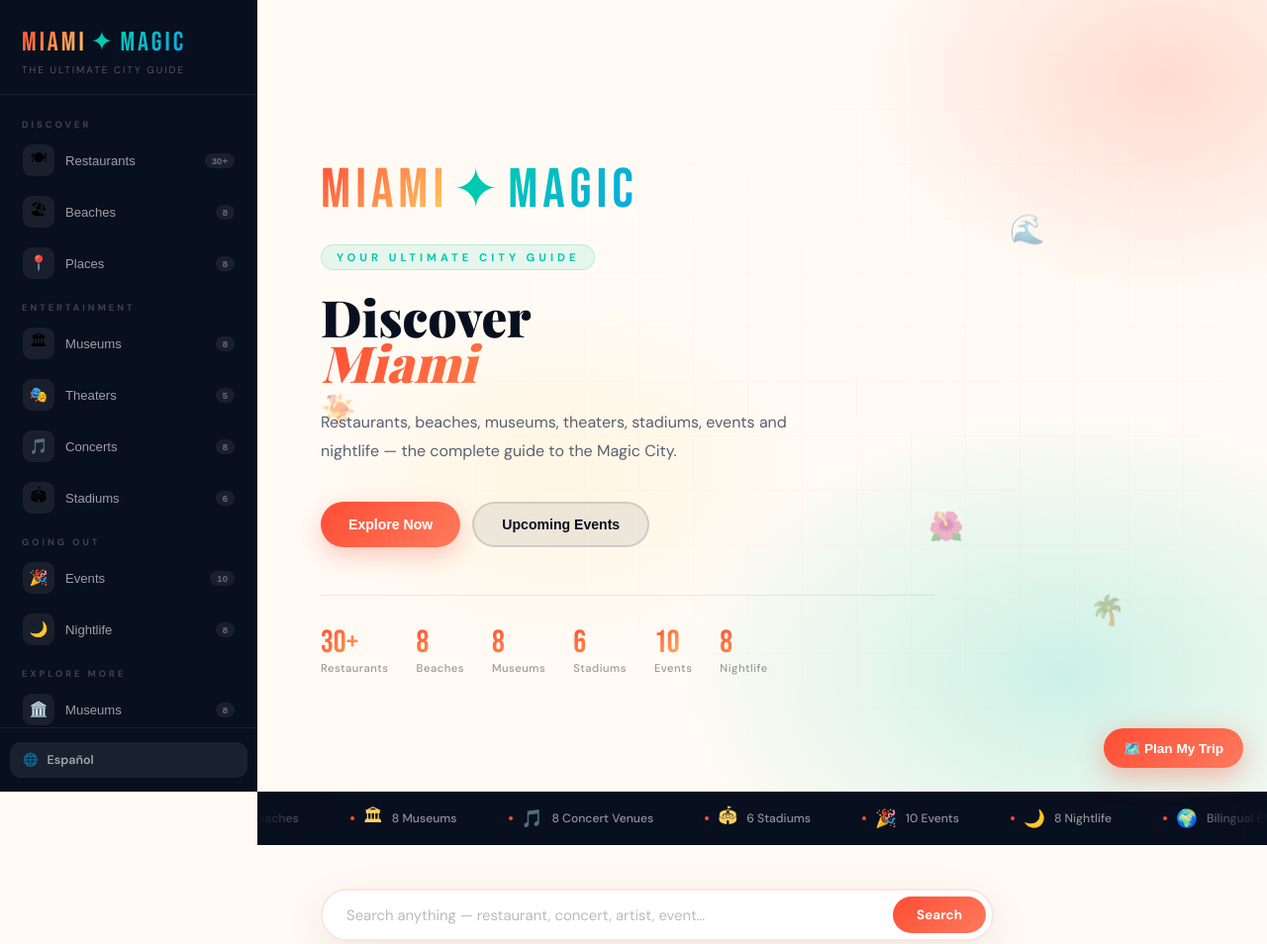
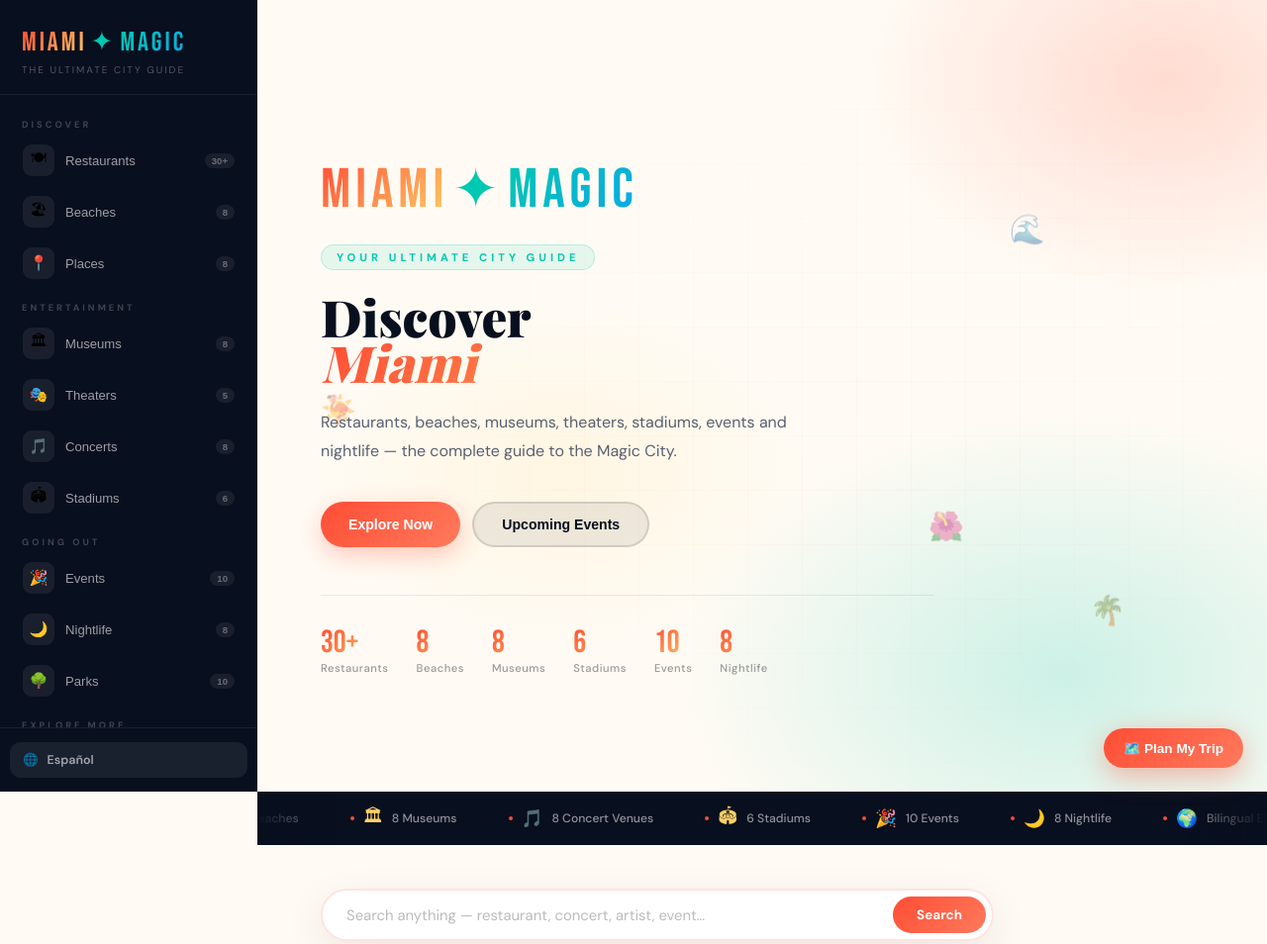
Before and after one commit to yolaxysalvarez/miamimagicapp, a plain HTML site: page index.html in a window 1280 px wide. Shown: the top 954 px of the page at 99% size. Drawn offline with nearby package versions, Linux system fonts and the light colour scheme; a web font is replaced by a local one.

Commit message:
Add files via upload

```diff
--- a/index.html
+++ b/index.html
@@ -476,6 +476,18 @@ events:[
   {id:'e9',name:'Miami Book Fair International',name_es:'Feria del Libro Miami',day:'15',mon:'NOV',venue:'Miami Dade College',venue_es:'Miami Dade College',time:'9 AM – 6 PM',price:'From $10',emoji:'📚',type:'Literature',link:'https://www.miamibookfair.com/tickets'},
   {id:'e10',name:'Wynwood Art Walk',name_es:'Paseo Arte Wynwood',day:'2nd Sat',mon:'MONTHLY',venue:'Wynwood Arts District',venue_es:'Distrito Wynwood',time:'7 PM – 11 PM',price:'FREE',emoji:'🎨',type:'Art',link:'https://www.wynwoodmiami.com'},
 ],
+parks:[
+  {id:'pk1',name:'Larry and Penny Thompson Park',name_es:'Parque Larry y Penny Thompson',emoji:'&#x26fa;',bg:'bg-green',city:'Miami',desc:'Camping, Olympic pool, lake, playground and sports fields.',desc_es:'Camping, piscina olimpica, lago y canchas.',addr:'12451 SW 184th St, Miami',hrs:'Daily 8AM-6PM',link:'https://www.miamidade.gov/parks/larry-penny.asp'},
+  {id:'pk2',name:'Amelia Earhart Park',name_es:'Parque Amelia Earhart',emoji:'&#x2708;',bg:'bg-blue',city:'Hialeah',desc:'515-acre park with lakes, fishing pier, dog park and sports complex.',desc_es:'515 acres con lagos, muelle de pesca y complejo deportivo.',addr:'401 E 65th St, Hialeah',hrs:'Daily 9AM-Sunset',link:'https://www.miamidade.gov/parks/amelia-earhart.asp'},
+  {id:'pk3',name:'Matheson Hammock Park',name_es:'Parque Matheson Hammock',emoji:'&#x1f30a;',bg:'bg-teal',city:'Coral Gables',desc:'Man-made atoll pool, marina, picnic areas and nature trails.',desc_es:'Piscina de atolon, marina y senderos naturales.',addr:'9610 Old Cutler Rd, Coral Gables',hrs:'Daily Sunrise-Sunset',link:'https://www.miamidade.gov/parks/matheson-hammock.asp'},
+  {id:'pk4',name:'Oleta River State Park',name_es:'Parque Rio Oleta',emoji:'&#x1f6a3;',bg:'bg-cyan',city:'North Miami Beach',desc:'Kayaking, mountain biking, swimming beach and camping.',desc_es:'Kayak, ciclismo, playa y camping.',addr:'3400 NE 163rd St, North Miami Beach',hrs:'Daily 8AM-Sunset',link:'https://www.floridastateparks.org/parks-and-trails/oleta-river-state-park'},
+  {id:'pk5',name:'Virginia Key Beach Park',name_es:'Parque Virginia Key Beach',emoji:'&#x1f3d6;',bg:'bg-coral',city:'Miami',desc:'Historic beach park with vintage carousel and bay views.',desc_es:'Historico parque con carrusel vintage y vistas a la bahia.',addr:'4020 Virginia Beach Dr, Miami',hrs:'Daily 8AM-7PM',link:'https://virginiakeybeachpark.net'},
+  {id:'pk6',name:'Miami Beach Botanical Garden',name_es:'Jardin Botanico Miami Beach',emoji:'&#x1f338;',bg:'bg-pink',city:'Miami Beach',desc:'Free tropical garden with orchids, palms and Japanese garden.',desc_es:'Jardin tropical gratuito con orquideas y jardin japones.',addr:'2000 Convention Center Dr, Miami Beach',hrs:'Tue-Sun 9AM-5PM',link:'https://mbgarden.org'},
+  {id:'pk7',name:'Fruit and Spice Park',name_es:'Parque Fruit and Spice',emoji:'&#x1f33f;',bg:'bg-lime',city:'Homestead',desc:'Unique park with tropical fruit trees, tastings and tours.',desc_es:'Parque unico con arboles frutales y tours.',addr:'24801 SW 187th Ave, Homestead',hrs:'Daily 9AM-5PM',link:'https://www.fruitandspicepark.org'},
+  {id:'pk8',name:'Bill Sadowski Park',name_es:'Parque Bill Sadowski',emoji:'&#x1f98b;',bg:'bg-indigo',city:'Palmetto Bay',desc:'Butterfly garden, hiking trails and weekend stargazing.',desc_es:'Jardin de mariposas, senderos y observatorio astronomico.',addr:'17555 SW 79th Ave, Palmetto Bay',hrs:'Daily 9AM-5PM',link:'https://www.miamidade.gov/parks/bill-sadowski.asp'},
+  {id:'pk9',name:'Tropical Park',name_es:'Tropical Park',emoji:'&#x1f3cb;',bg:'bg-amber',city:'Miami',desc:'Popular park with food trucks, sports courts and weekend events.',desc_es:'Parque con food trucks y eventos de fin de semana.',addr:'7900 SW 40th St, Miami',hrs:'Daily 7AM-10PM',link:'https://www.miamidade.gov/parks/tropical.asp'},
+  {id:'pk10',name:'Cutler Bay Town Center Park',name_es:'Parque Cutler Bay',emoji:'&#x1f334;',bg:'bg-teal',city:'Cutler Bay',desc:'Family park with playground, splash pad and walking trails.',desc_es:'Parque familiar con playground y senderos.',addr:'10100 SW 200th St, Cutler Bay',hrs:'Daily Sunrise-Sunset',link:'https://www.cutlerbay-fl.gov/parks'},
+],
 nightlife:[
   {id:'n1',name:'LIV Nightclub',emoji:'🎇',bg:'bg-nd1',desc:'Miami&#39;s #1 nightclub inside the Fontainebleau. World-class DJs every weekend.',desc_es:'El club #1 de Miami en el Fontainebleau. DJs de clase mundial.',addr:'4441 Collins Ave, Miami Beach',vibe:'Electronic / Hip-Hop',hrs:'Thu–Sun 11 PM – 5 AM',link:'https://www.livnightclub.com'},
   {id:'n2',name:'Ball and Chain',emoji:'🎷',bg:'bg-nd4',desc:'Historic 1935 Little Havana jazz and salsa bar. Live music nightly, authentic Cuban cocktails.',desc_es:'Histórico bar de jazz y salsa de 1935 en Little Havana.',addr:'1513 SW 8th St, Little Havana',vibe:'Latin / Jazz / Salsa',hrs:'Daily 12 PM – 3 AM',link:'https://www.ballandchainmiami.com'},
@@ -495,13 +507,14 @@ shopping:[
   {id:'sh6',name:'Dadeland Mall',name_es:'Dadeland Mall',emoji:'🌴',bg:'bg-green',badge:'South Miami',addr:'7535 N Kendall Dr, Kendall',hrs:'Mon–Sat 10AM–9PM · Sun 12–6PM',link:'https://www.simon.com/mall/dadeland-mall'},
   {id:'sh7',name:'Bayside Marketplace',name_es:'Bayside Marketplace',emoji:'⛵',bg:'bg-cyan',badge:'Waterfront',addr:'401 Biscayne Blvd, Downtown',hrs:'Mon–Thu 10AM–10PM · Fri–Sat 10AM–11PM',link:'https://www.baysidemarketplace.com'},
   {id:'sh8',name:'Sawgrass Mills',name_es:'Sawgrass Mills',emoji:'🛍️',bg:'bg-amber',badge:'Largest Outlet',addr:'12801 W Sunrise Blvd, Sunrise',hrs:'Mon–Sat 10AM–9:30PM · Sun 11AM–8PM',link:'https://www.simon.com/mall/sawgrass-mills'},
+  {id:'sh9',name:'Village of Merrick Park',name_es:'Village of Merrick Park',emoji:'&#x1f48e;',bg:'bg-purple',badge:'Luxury',addr:'358 San Lorenzo Ave, Coral Gables',hrs:'Mon-Sat 10AM-9PM, Sun 12-6PM',link:'https://www.villageofmerrickpark.com'},
 ],
 };
 // ── LANGUAGE ──
 let lang='en', activeFlt='all';
 const TX={
 en:{logoTag:'The Ultimate City Guide',eye:'Your Ultimate City Guide',l1:'Discover',sub:'Restaurants, beaches, museums, theaters, stadiums, events and nightlife — the complete guide to the Magic City.',cta1:'Explore Now',cta2:'Upcoming Events',stats:[{n:'30+',l:'Restaurants'},{n:'8',l:'Beaches'},{n:'8',l:'Museums'},{n:'6',l:'Stadiums'},{n:'10',l:'Events'},{n:'8',l:'Nightlife'}],sph:'Search anything — restaurant, concert, artist, event…',sgo:'Search',biz:'For Business',langTxt:'Español',reserveBtn:'Reserve on OpenTable →',ticketsBtn:'Buy Tickets on Ticketmaster →',moreBtn:'More Info →',mapsBtn:'View on Google Maps →',gamesBtn:'Get Game Tickets →',upLbl:'Upcoming Shows:',tipLbl:'Insider Tip',
-nav:[{label:'Discover',items:[{icon:'🍽',lbl:'Restaurants',cnt:'30+',id:'sec-rest'},{icon:'🏖',lbl:'Beaches',cnt:'8',id:'sec-beach'},{icon:'📍',lbl:'Places',cnt:'8',id:'sec-place'}]},{label:'Entertainment',items:[{icon:'🏛',lbl:'Museums',cnt:'8',id:'sec-museum'},{icon:'🎭',lbl:'Theaters',cnt:'5',id:'sec-theater'},{icon:'🎵',lbl:'Concerts',cnt:'8',id:'sec-concert'},{icon:'🏟',lbl:'Stadiums',cnt:'6',id:'sec-stad'}]},{label:'Going Out',items:[{icon:'🎉',lbl:'Events',cnt:'10',id:'sec-events'},{icon:'🌙',lbl:'Nightlife',cnt:'8',id:'sec-night'}]},{label:'Explore More',items:[{icon:'🏛️',lbl:'Museums',cnt:'8',id:'sec-museum'},{icon:'🛍️',lbl:'Shopping',cnt:'8',id:'sec-shop'}]}],
+nav:[{label:'Discover',items:[{icon:'🍽',lbl:'Restaurants',cnt:'30+',id:'sec-rest'},{icon:'🏖',lbl:'Beaches',cnt:'8',id:'sec-beach'},{icon:'📍',lbl:'Places',cnt:'8',id:'sec-place'}]},{label:'Entertainment',items:[{icon:'🏛',lbl:'Museums',cnt:'8',id:'sec-museum'},{icon:'🎭',lbl:'Theaters',cnt:'5',id:'sec-theater'},{icon:'🎵',lbl:'Concerts',cnt:'8',id:'sec-concert'},{icon:'🏟',lbl:'Stadiums',cnt:'6',id:'sec-stad'}]},{label:'Going Out',items:[{icon:'🎉',lbl:'Events',cnt:'10',id:'sec-events'},{icon:'🌙',lbl:'Nightlife',cnt:'8',id:'sec-night'},{icon:'🌳',lbl:'Parks',cnt:'10',id:'sec-parks'}]},{label:'Explore More',items:[{icon:'🏛️',lbl:'Museums',cnt:'8',id:'sec-museum'},{icon:'🛍️',lbl:'Shopping',cnt:'8',id:'sec-shop'}]}],
 tt:{rest:['Top Picks','Best Restaurants in Miami'],beach:['Sun and Sand','Best Beaches'],museum:['Culture and Art','Museums'],shop:['Best Malls','Shopping Centers'],theater:['On Stage','Theaters'],concert:['Live Music','Concert Venues'],stad:['Sports','Stadiums and Arenas'],place:['Must-See','Top Landmarks'],events:['This Month','Upcoming Events'],night:['After Dark','Nightlife']},
 sa:'See all →',rf:['All','🇨🇺 Cuban','🦞 Seafood','🌮 Mexican','🍣 Japanese','🫒 Mediterranean','🌶️ Latin','🍝 Italian','🍔 American','⭐ Fine Dining'],rfv:['all','cuban','seafood','mexican','japanese','mediterranean','latin','italian','american','finedining'],
 fTag:'The Magic City, curated for you.',fDevLbl:'Developed by',fEx:'Explore',fCo:'Company',fLinks1:['Restaurants','Beaches','Museums','Theaters','Stadiums'],fLinks2:['About','Contact','Privacy Policy','Submit a Place','For Business'],fCopy:'© 2026 Miami Magic · Y & Y Entertainment Corp',fRights:'All Rights Reserved',
@@ -914,14 +927,15 @@ function renderMuseum(){
 
 function renderShop(){
   const cards=D.shopping.map(s=>
-    '<div class="vcard" onclick="window.open(\''+s.link+'\',\'_blank\')">'+
+    '<a href="'+s.link+'" target="_blank" rel="noopener" style="text-decoration:none;color:inherit">'+
+    '<div class="vcard">'+
     '<div class="vcard-img '+s.bg+'" style="height:140px;display:flex;align-items:center;justify-content:center;font-size:3rem">'+s.emoji+'</div>'+
     '<div class="vcard-body"><div class="vcat" style="color:var(--coral)">Shopping</div>'+
     '<div class="vname">'+n(s.name,s.name_es)+'</div>'+
-    '<div style="font-size:.72rem;color:#888;margin-top:6px">📍 '+s.addr+'</div>'+
-    '<div style="font-size:.72rem;color:#888">🕐 '+s.hrs+'</div>'+
-    '<a href="'+s.link+'" target="_blank" onclick="event.stopPropagation()" style="color:var(--coral);font-size:.75rem;font-weight:700;margin-top:8px;display:block">'+(lang==='es'?'Ver más →':'Learn more →')+'</a>'+
-    '</div></div>'
+    '<div style="font-size:.72rem;color:#aaa;margin:4px 0">'+s.badge+'</div>'+
+    '<div style="font-size:.72rem;color:#888">&#128205; '+s.addr+'</div>'+
+    '<div style="font-size:.72rem;color:#888">&#128336; '+s.hrs+'</div>'+
+    '</div></div></a>'
   ).join('');
   return '<section class="sec fade" id="sec-shop">'+sHdr('shop')+'<div class="venue-grid">'+cards+'</div></section>';
 }
@@ -975,7 +989,7 @@ function build(){
   const mqs=mqItems.map(q=>'<div class="mq-item"><span class="mq-dot"></span><span class="mq-n">'+q.split(' ')[0]+'</span> '+q.split(' ').slice(1).join(' ')+'</div>').join('');
   document.getElementById('mqTrack').innerHTML=mqs+mqs;
   // app sections
-  document.getElementById('app').innerHTML=renderRest()+renderBeach()+renderMuseum()+renderShop()+renderTheater()+renderConcert()+renderStad()+renderPlace()+renderEvents()+renderNight();
+  document.getElementById('app').innerHTML=renderRest()+renderBeach()+renderMuseum()+renderShop()+renderParks()+renderTheater()+renderConcert()+renderStad()+renderPlace()+renderEvents()+renderNight();
   // Force all sections visible immediately on mobile
   document.querySelectorAll('.fade').forEach(function(el){el.classList.add('vis');});
   // chips filter
@@ -990,6 +1004,16 @@ function build(){
   // fade-in observer
   const obs=new IntersectionObserver(entries=>{entries.forEach(e=>{if(e.isIntersecting)e.target.classList.add('vis');});},{threshold:.06});
   document.querySelectorAll('.fade').forEach(el=>obs.observe(el));
+}
+
+
+function renderParks(){
+  var h='<section class="sec fade" id="sec-parks"><div class="sec-hdr"><div class="sec-eye">&#x1f333;</div><div><div class="sec-tt">Nature</div><div class="sec-h2">Parks</div></div></div><div class="venue-grid">';
+  D.parks.forEach(function(p){
+    h+='<a href="'+p.link+'" target="_blank" rel="noopener" style="text-decoration:none;color:inherit"><div class="vcard"><div class="vcard-img '+p.bg+'" style="height:140px;display:flex;align-items:center;justify-content:center;font-size:2.5rem">'+p.emoji+'</div><div class="vcard-body"><div class="vcat" style="color:var(--teal)">'+p.city+'</div><div class="vname">'+(lang==='es'&&p.name_es?p.name_es:p.name)+'</div><div class="vdesc">'+p.desc+'</div><div style="font-size:.72rem;color:#888;margin-top:4px">&#128205; '+p.addr+'</div><div style="font-size:.72rem;color:#888">&#128336; '+p.hrs+'</div></div></div></a>';
+  });
+  h+='</div></section>';
+  return h;
 }
 
 function toggleLang(){lang=lang==='en'?'es':'en';activeFlt='all';build();}
```
